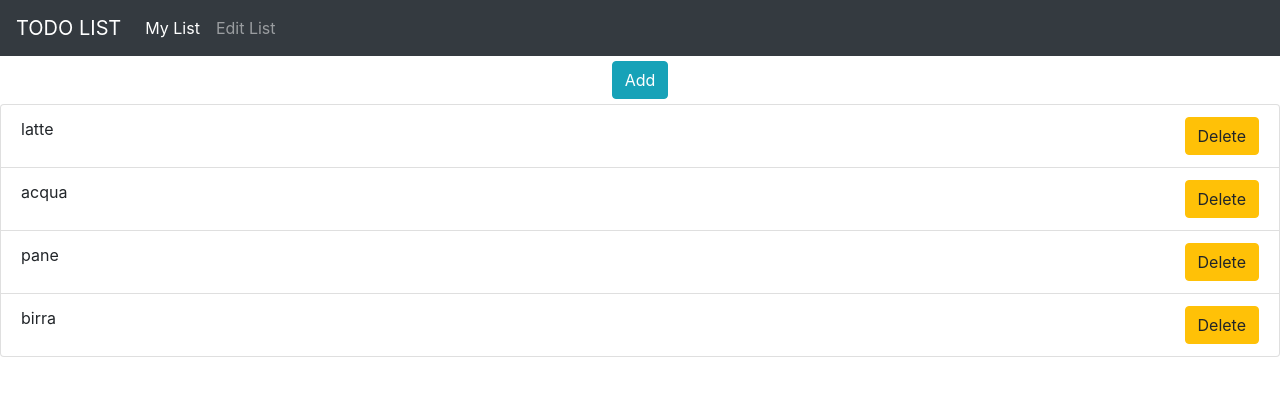
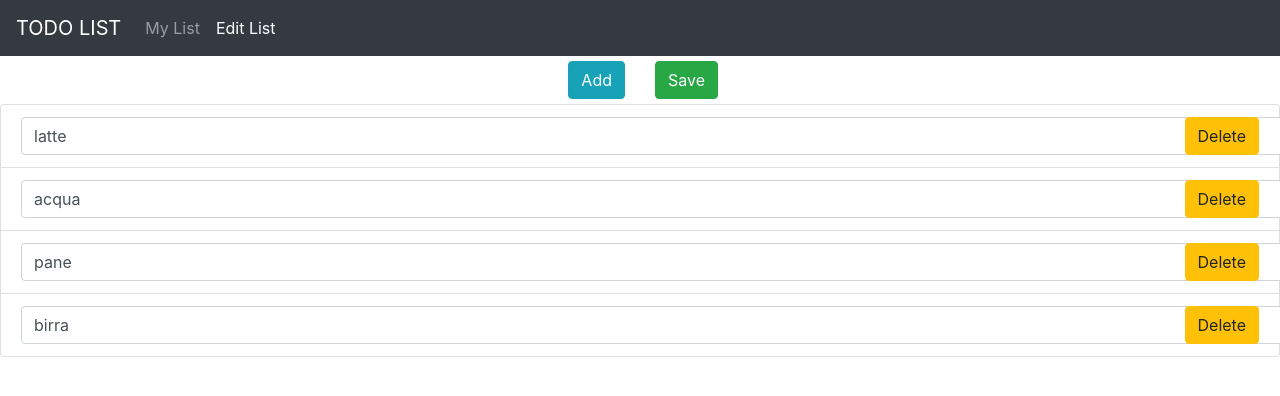
Before and after one commit to frakorn/react-todo-list, a React (Create React App) app: page /edit-list in a window 1280 px wide. Shown: the top 396 px of the page. Built offline with nearby package versions, Linux system fonts and the light colour scheme.

Commit message:
added edit and save functionalities and more graphics

```diff
--- a/src/App.js
+++ b/src/App.js
@@ -15,8 +15,6 @@ function App() {
             <Route exact path='/todo-list' component={TodoList} />
             <Route exact path='/edit-list' component={EditList} />
       </Switch>
-
-
       </header>
     </div>
   );
--- a/src/components/edit-list/edit-list.js
+++ b/src/components/edit-list/edit-list.js
@@ -5,33 +5,52 @@ import '../edit-list/edit-list.scss';
 export default class EditList extends Component {
     constructor(props) {
         super(props);
-        this.state = { list: list }
+        this.state = { list : JSON.parse(localStorage.getItem('list')) || list}
     }
     addItem = () => {
-        const newObj = {"id": this.state.list.length+1,"value":"new element"}
-        debugger
-        this.setState({ list: [...this.state.list,newObj] })
+        const newObj = {
+            "id": this.state.list.length + 1,
+            "value": "new element"
+        }
+        this.setState({ list: [...this.state.list, newObj] })
     }
     removeItem = (id) => {
         this.setState({
             list: this.state.list.filter(item => item.id != id)
           })
     }
+    editItem = (id,el) => {
+        let list = this.state.list;
+        list.map((l,j) => l.value = l.id===id ? el.target.value : l.value);
+        this.setState({list:list});
+    }
+    save = () => {
+        localStorage.setItem('list', JSON.stringify(this.state.list));
+    }
     render() {
         return (
             <div>
-                <div className="container padding">
-                    <div className="row">
-                        <div className="col-sm center-block text-center">
-                            <button onClick={this.addItem} type="button" className="btn btn-info">Add</button>
+                <div className="row padding">
+                    <div className="col-xs-6 col-sm-3"></div>
+                    <div className="col-xs-6 col-sm-3 align-right">
+                        <button onClick={this.addItem} type="button" className="btn btn-info">Add</button>
+                    </div>
+                    <div className="col-xs-6 col-sm-3 align-left">
+                        <button onClick={this.save} type="button" className="btn btn-success">Save</button>
+                    </div>
+                    <div className="col-xs-6 col-sm-3"></div>
+                </div>
+                <ol className="list-group list_of_items">
+                    {this.state.list.map(l =>
+                    <li key={l.id} className="list-group-item" data-toggle="modal" data-target="#editModal">
+                        <div className="text_holder">
+                            <input onChange={this.editItem.bind(this,l.id)} value={l.value} className="form-control" type="text" placeholder=".form-control-lg"></input>
+                            <div className="btn-group pull-right">
+                                <button onClick={this.removeItem.bind(this,l.id)} className="delete btn btn-warning">Delete</button>
+                            </div>
                         </div>
-                    </div>
-                </div>
-                <ul className="list-group ">
-                    {this.state.list.map(l => <li key={l.id} className="list-group-item" data-toggle="modal" data-target="#editModal">{l.value}
-                        <div className="btn-group pull-right"><button onClick={this.removeItem.bind(this,l.id)} className="delete btn btn-warning">Delete</button></div>
                     </li>)}
-                </ul>
+                </ol>
             </div>
         );
     }
--- a/src/components/edit-list/edit-list.scss
+++ b/src/components/edit-list/edit-list.scss
@@ -1,7 +1,23 @@
 .pull-right{
     float:right;
+}
+
+.col-xs-6.col-sm-3{
+    text-align: center;
 }
 
 .padding{
     padding:5px;
 }
+
+input.form-control{
+    position:absolute;
+}
+
+.align-left{
+    text-align: left !important;
+}
+
+.align-right{
+    text-align: right !important;
+}
--- a/src/components/navbar/navbar.js
+++ b/src/components/navbar/navbar.js
@@ -8,6 +8,13 @@ export default class Navbar extends Component {
       menu: [{ id:"list", item:"My List", state:"active", href:"/todo-list" },
       { id:"edit", item:"Edit List", state:"", href:"/edit-list" }]
     };
+    this.checkActiveButton()
+  }
+
+  checkActiveButton = () => {
+    const index = this.state.menu.findIndex(item => item.href == window.location.pathname);
+    if(index>=0)
+      this.changePage(index)
   }
 
   changePage = (i) => {
--- a/src/components/todo-list/todo-list.js
+++ b/src/components/todo-list/todo-list.js
@@ -5,7 +5,7 @@ import '../todo-list/todo-list.scss';
 export default class TodoList extends Component {
     constructor(props) {
         super(props);
-        this.state = { list : list}
+        this.state = { list : JSON.parse(localStorage.getItem('list')) || list}
     }
     render() {
         return (
--- a/src/components/todo-list/todo-list.scss
+++ b/src/components/todo-list/todo-list.scss
@@ -0,0 +1,5 @@
+.list-group-item:hover {
+    background-color: #faffb3;
+    transition: 0.3s;
+    opacity: 0.7;
+}
```
